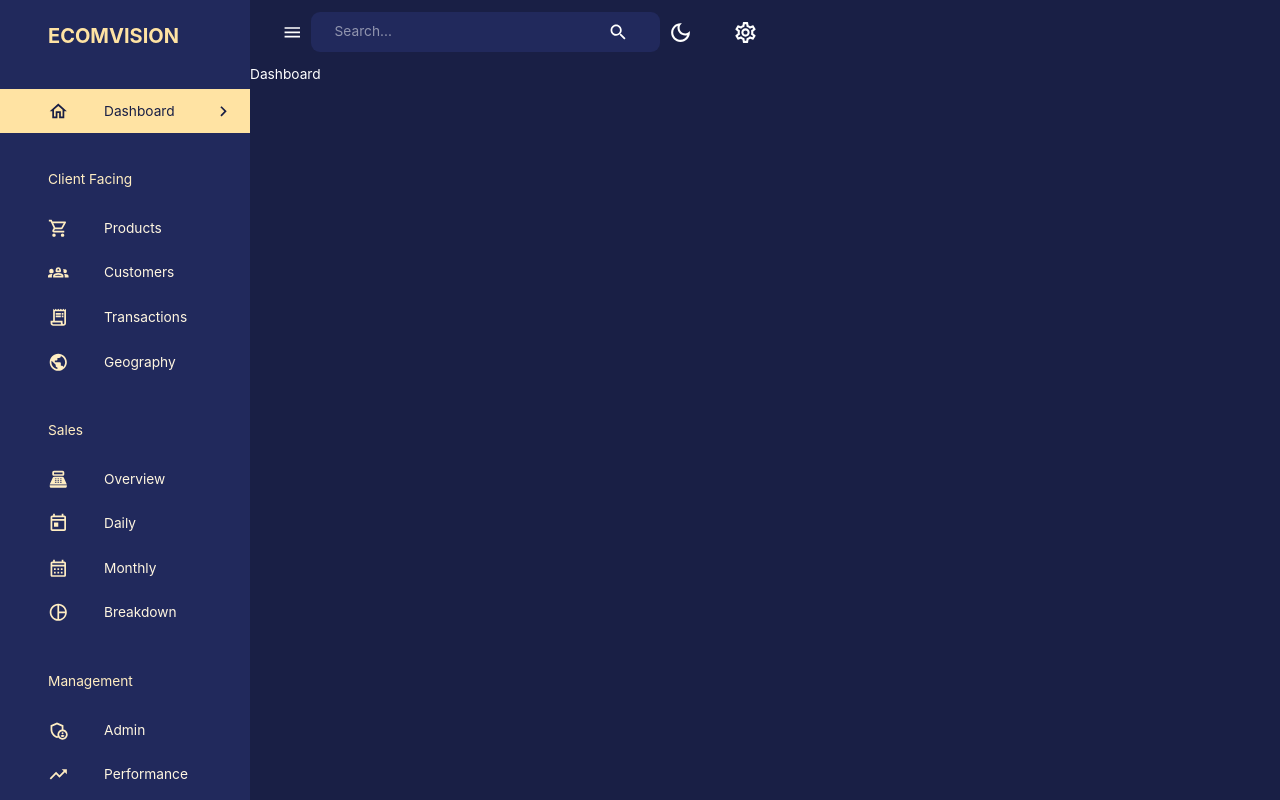
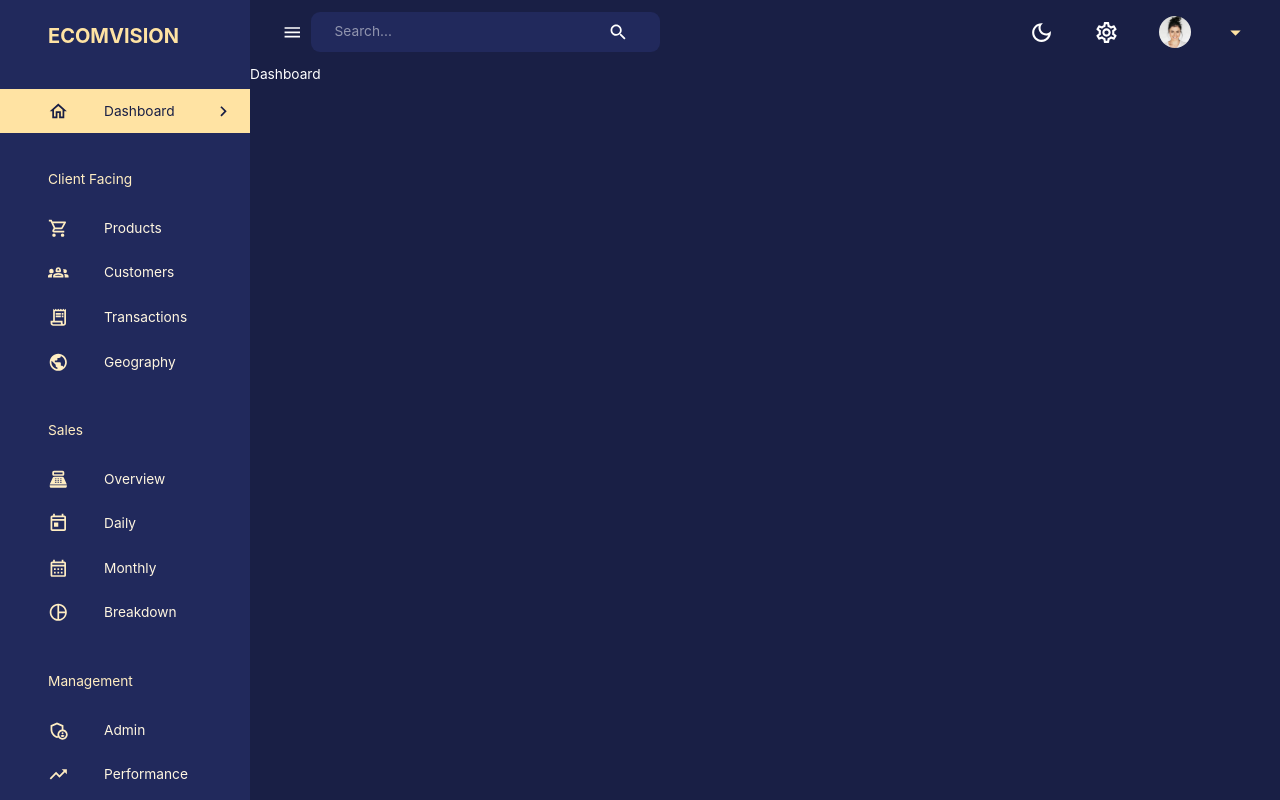
Before and after one commit to RylandAdams/Admin_Dashboard, a React (Create React App) app in the folder client/: page /dashboard in a window 1280 px wide. Built offline with nearby package versions, Linux system fonts and the light colour scheme; no server answers.

Commit message:
nav and sidebar set

```diff
--- a/client/src/components/Navbar.jsx
+++ b/client/src/components/Navbar.jsx
@@ -13,15 +13,25 @@
 import profileImage from 'assets/profile.jpeg';
 import {
 	AppBar,
+	Button,
 	IconButton,
 	InputBase,
 	Toolbar,
 	useTheme,
+	Box,
+	Typography,
+	Menu,
+	MenuItem,
 } from '@mui/material';
 
-const Navbar = ({ isSidebarOpen, setIsSidebarOpen }) => {
+const Navbar = ({ user, isSidebarOpen, setIsSidebarOpen }) => {
 	const dispatch = useDispatch();
 	const theme = useTheme();
+
+	const [anchorEl, setAnchorEl] = useState(null);
+	const isOpen = Boolean(anchorEl);
+	const handleClick = (event) => setAnchorEl(event.currentTarget);
+	const handleClose = () => setAnchorEl(null);
 
 	return (
 		<AppBar
@@ -64,6 +74,61 @@
 					<IconButton>
 						<SettingsOutlined sx={{ fontSize: '25px' }} />
 					</IconButton>
+
+					<FlexBetween>
+						<Button
+							onClick={handleClick}
+							sx={{
+								display: 'flex',
+								justifyContent: 'space-between',
+								alignItems: 'center',
+								textTransform: 'none',
+								gap: '1rem',
+							}}
+						>
+							<Box
+								component='img'
+								alt='profile'
+								src={profileImage}
+								height='32px'
+								width='32px'
+								borderRadius='50%'
+								sx={{ objectFit: 'cover' }}
+							/>
+							<Box textAlign='left'>
+								<Typography
+									fontWeight='bold'
+									fontSize='0.85rem'
+									sx={{ color: theme.palette.secondary[100] }}
+								>
+									{user.name}
+								</Typography>
+								<Typography
+									fontSize='0.75rem'
+									sx={{ color: theme.palette.secondary[200] }}
+								>
+									{user.occupation}
+								</Typography>
+							</Box>
+							<ArrowDropDownOutlined
+								sx={{
+									color: theme.palette.secondary[300],
+									fontSize: '25px',
+								}}
+							/>
+						</Button>
+						<Menu
+							anchorEl={anchorEl}
+							open={isOpen}
+							onClose={handleClose}
+							anchorOrigin={{
+								vertical: 'bottom',
+								horizontal: 'center',
+							}}
+						>
+							<MenuItem onClick={handleClose}>Log Out</MenuItem>
+						</Menu>
+					</FlexBetween>
 				</FlexBetween>
 			</Toolbar>
 		</AppBar>
--- a/client/src/scenes/layout/index.jsx
+++ b/client/src/scenes/layout/index.jsx
@@ -25,9 +25,9 @@
 				isSidebarOpen={isSidebarOpen}
 				setIsSidebarOpen={setIsSidebarOpen}
 			></Sidebar>
-			<Box>
+			<Box flexGrow={1}>
 				<Navbar
-					// user={data || {}}
+					user={data || {}}
 					isSidebarOpen={isSidebarOpen}
 					setIsSidebarOpen={setIsSidebarOpen}
 				/>
```
